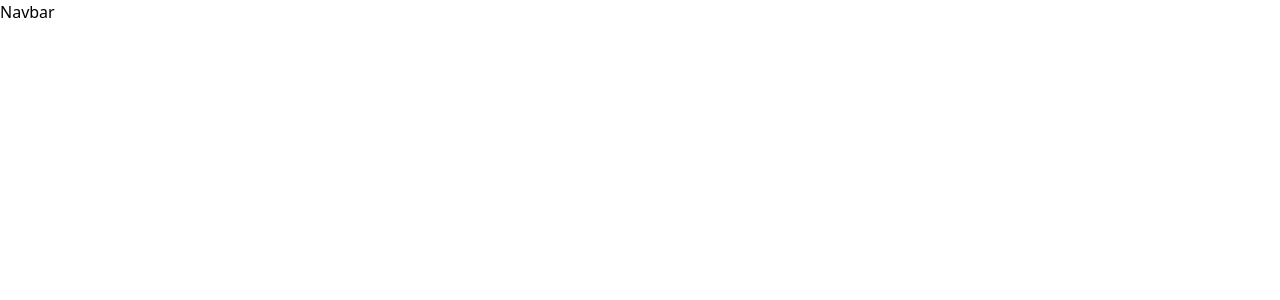
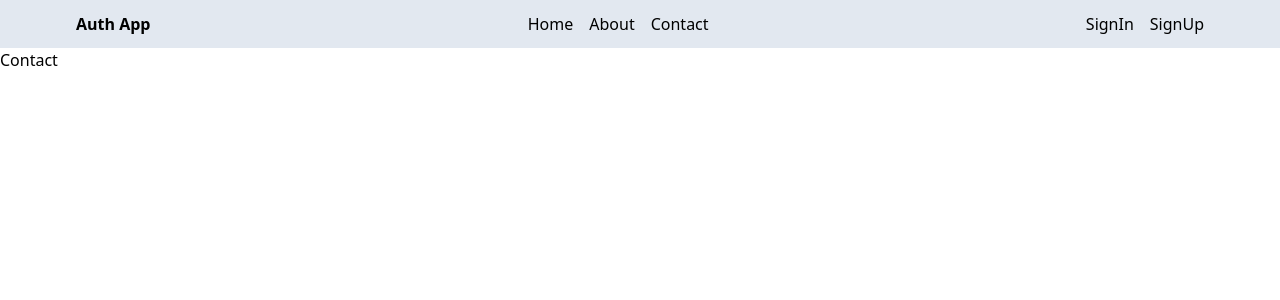
Before and after one commit to A7h4rv4/mern-authentication, a React (Vite) app in the folder client/: page /contact in a window 1280 px wide. Before the commit this address had no page. Shown: the top 300 px of the page. Built offline with nearby package versions, Linux system fonts and the light colour scheme.

Commit message:
Create Header Component

```diff
--- a/client/src/App.jsx
+++ b/client/src/App.jsx
@@ -4,18 +4,20 @@
 import SignIn from "./pages/SignIn";
 import SignUp from "./pages/SignUp";
 import Profile from "./pages/Profile";
-import Navbar from "./Components/Navbar";
+import Header from "./Components/Header";
+import Contact from "./pages/Contact";
 
 export default function App() {
   return (
     <BrowserRouter>
-      <Navbar />
+      <Header />
       <Routes>
         <Route path="/" element={<Home />} />
         <Route path="/about" element={<About />} />
         <Route path="/signin" element={<SignIn />} />
         <Route path="/signup" element={<SignUp />} />
         <Route path="/profile" element={<Profile />} />
+        <Route path="/contact" element={<Contact />} />
       </Routes>
     </BrowserRouter>
   );
--- /dev/null
+++ b/client/src/Components/Header.jsx
@@ -0,0 +1,32 @@
+import { Link } from "react-router-dom";
+
+export default function Header() {
+  return (
+    <div className="bg-slate-200 ">
+      <div className="flex justify-between items-center max-w-6xl mx-auto p-3">
+        <Link to="/">
+          <h1 className="font-bold">Auth App</h1>
+        </Link>
+        <ul className="flex gap-4">
+          <Link to="/">
+            <li>Home</li>
+          </Link>
+          <Link to="/about">
+            <li>About</li>
+          </Link>
+          <Link to="/contact">
+            <li>Contact</li>
+          </Link>
+        </ul>
+        <ul className="flex gap-4">
+          <Link to="/signin">
+            <li>SignIn</li>
+          </Link>
+          <Link to="/signup">
+            <li>SignUp</li>
+          </Link>
+        </ul>
+      </div>
+    </div>
+  );
+}
--- a/client/src/Components/Navbar.jsx
+++ /dev/null
@@ -1,5 +0,0 @@
-import React from "react";
-
-export default function Navbar() {
-  return <h1>Navbar</h1>;
-}
--- /dev/null
+++ b/client/src/pages/Contact.jsx
@@ -0,0 +1,5 @@
+import React from "react";
+
+export default function Contact() {
+  return <h1>Contact</h1>;
+}
```
